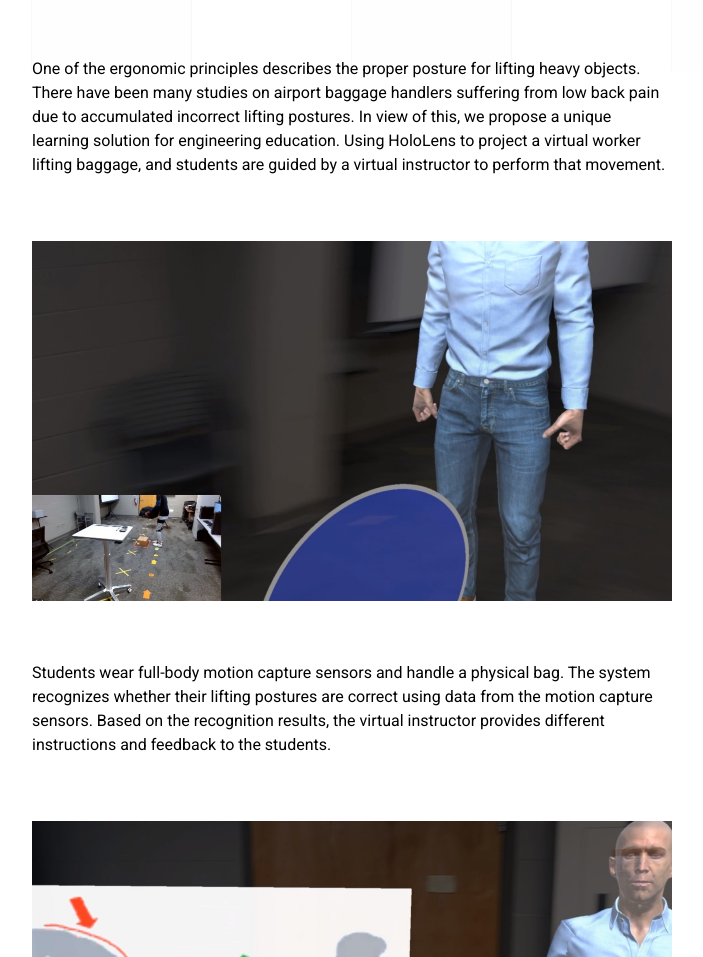
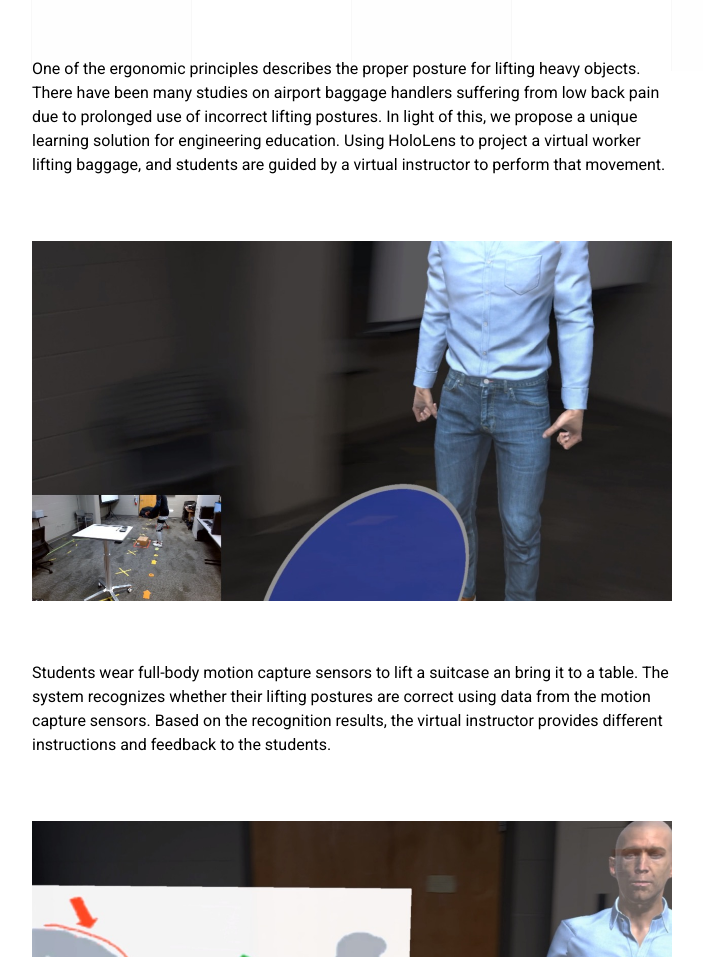
Before and after one commit to peteryu54089/ergonomics-lab, a plain HTML site: page research-1.html in a window 1280 px wide. Shown: the part 729-1686 px from the top of the page, without its empty margins (288-991 px from the left). Drawn offline with Linux system fonts and the light colour scheme.

Commit message:
update content

```diff
--- a/research-1.html
+++ b/research-1.html
@@ -93,7 +93,7 @@
 						<img alt="Alternative Title" src="images/img-1-1.png" />
 					</div>
 					<div class="lx-single-post-content">
-						<p>One of the ergonomic principles describes the proper posture for lifting heavy objects. There have been many studies on airport baggage handlers suffering from low back pain due to accumulated incorrect lifting postures. In view of this, we propose a unique learning solution for engineering education. Using HoloLens to project a virtual worker lifting baggage, and students are guided by a virtual instructor to perform that movement.</p>
+						<p>One of the ergonomic principles describes the proper posture for lifting heavy objects. There have been many studies on airport baggage handlers suffering from low back pain due to prolonged use of incorrect lifting postures. In light of this, we propose a unique learning solution for engineering education. Using HoloLens to project a virtual worker lifting baggage, and students are guided by a virtual instructor to perform that movement.</p>
 					</div>
 					<br />
 					<br />
@@ -103,7 +103,7 @@
 						<img alt="Alternative Title" src="images/img-1-2.png" />
 					</div>
 					<div class="lx-single-post-content">
-						<p>Students wear full-body motion capture sensors and handle a physical bag. The system recognizes whether their lifting postures are correct using data from the motion capture sensors. Based on the recognition results, the virtual instructor provides different instructions and feedback to the students.</p>
+						<p>Students wear full-body motion capture sensors to lift a suitcase an bring it to a table. The system recognizes whether their lifting postures are correct using data from the motion capture sensors. Based on the recognition results, the virtual instructor provides different instructions and feedback to the students.</p>
 					</div>
 					<br />
 					<br />
```
